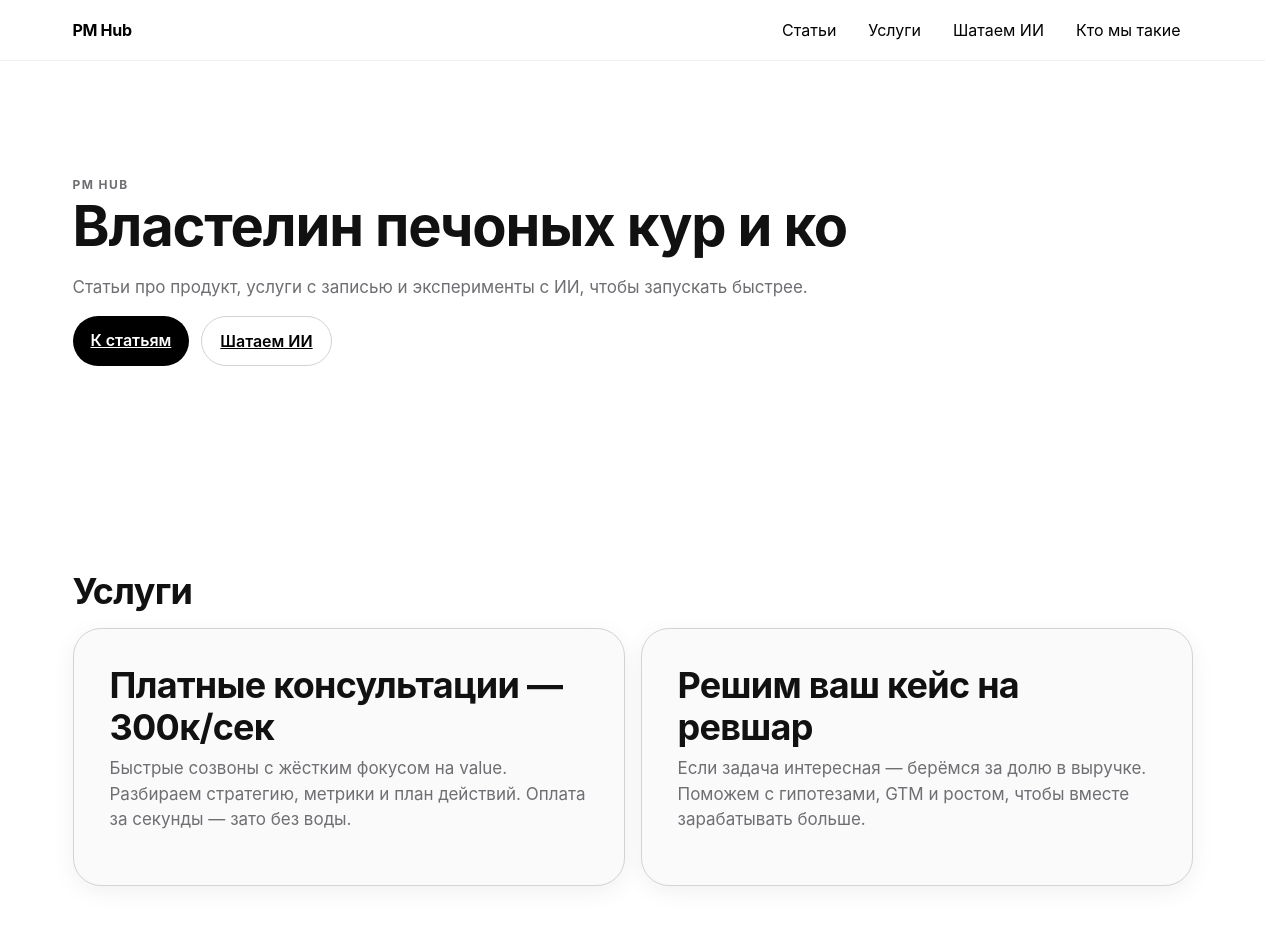
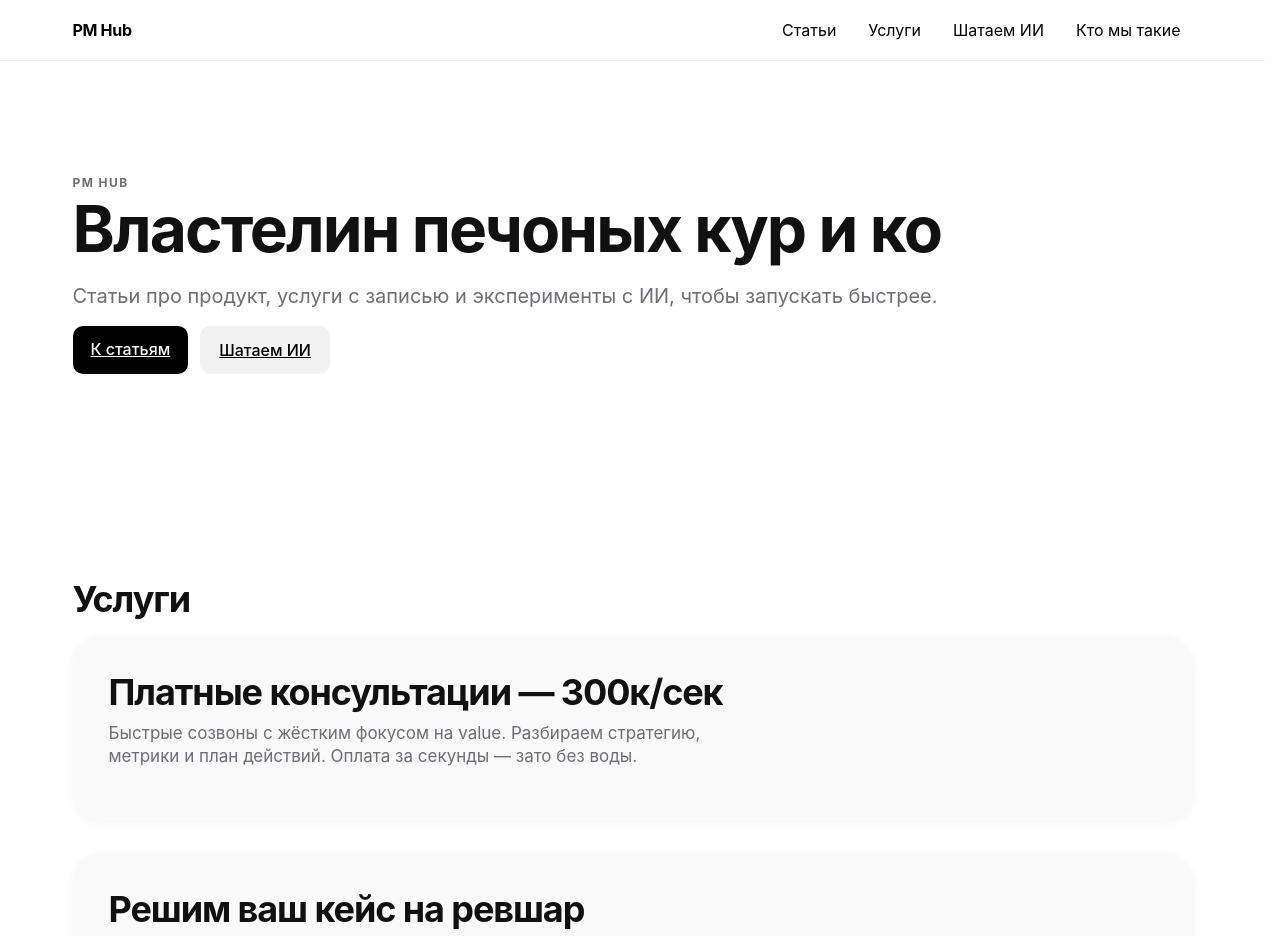
Before and after one commit to brogital/pmhub, a plain HTML site: page index.html in a window 1280 px wide. Shown: the top 936 px of the page. Drawn offline with Linux system fonts and the light colour scheme.

Commit message:
Исправлены проблемы с наложением блоков и обновлен дизайн в соответствии с гайдлайнами macOS

```diff
--- a/assets/css/styles.css
+++ b/assets/css/styles.css
@@ -113,3 +113,76 @@ img, video { max-width: 100%; height: auto; display: block; }
 /* Utilities */
 .muted { color: var(--muted); }
 hr { border: none; height: 1px; background: var(--border); margin: 24px 0; }
+
+
+
+/* Additional styles for layout and responsiveness */
+.tile-grid, .card-grid {
+    grid-template-columns: repeat(auto-fit, minmax(300px, 1fr)); /* Ensure items wrap nicely */
+}
+
+.tile, .card {
+    margin-bottom: 16px; /* Add some vertical spacing between items */
+}
+
+@media (max-width: 720px) {
+    .tile-grid, .card-grid {
+        grid-template-columns: 1fr; /* Stack items on very small screens */
+    }
+    .tile, .card {
+        grid-column: span 1; /* Override span 12 for consistency */
+    }
+}
+
+/* Adjustments for a more 'Apple-like' feel */
+body {
+    line-height: 1.4;
+}
+
+h1, h2, h3 {
+    letter-spacing: -0.03em; /* Tighter letter spacing */
+}
+
+.button {
+    border-radius: 10px; /* Slightly less rounded buttons */
+    font-weight: 500; /* Lighter font weight for buttons */
+}
+
+.button.secondary {
+    background: rgba(0,0,0,0.05); /* Lighter background for secondary buttons */
+    border-color: transparent; /* No border for secondary buttons */
+}
+
+.button:hover {
+    filter: brightness(1.05); /* Subtle hover effect */
+}
+
+.site-header {
+    border-bottom: none; /* Remove bottom border from header */
+    box-shadow: 0 1px 0 rgba(0,0,0,0.08); /* Subtle shadow for header */
+}
+
+.nav a {
+    border-radius: 8px; /* Slightly smaller border-radius for nav items */
+}
+
+.card, .tile {
+    border: none; /* Remove borders */
+    box-shadow: 0 2px 10px rgba(0,0,0,0.05); /* Lighter shadow */
+}
+
+.tile {
+    background: #f9f9f9; /* Slightly off-white background for tiles */
+}
+
+.tile:hover {
+    background: #f0f0f0; /* Subtle hover for tiles */
+}
+
+.hero h1 {
+    font-size: clamp(32px, 7vw, 64px); /* Larger hero title */
+}
+
+.hero p {
+    font-size: clamp(18px, 3vw, 20px); /* Larger hero paragraph */
+}
--- a/index.html
+++ b/index.html
@@ -31,7 +31,8 @@
 			<div class="container">
 				<div class="eyebrow">PM Hub</div>
 				<h1>Властелин печоных кур и ко</h1>
-				<p class="muted">Статьи про продукт, услуги с записью и эксперименты с ИИ, чтобы запускать быстрее.</p>
+				<p class="tagline">Статьи про продукт, услуги с записью и эксперименты с ИИ, чтобы запускать быстрее.</p>
+
 				<div class="actions">
 					<a class="button" href="./articles/index.html">К статьям</a>
 					<a class="button secondary" href="./experiments/index.html">Шатаем ИИ</a>
```
